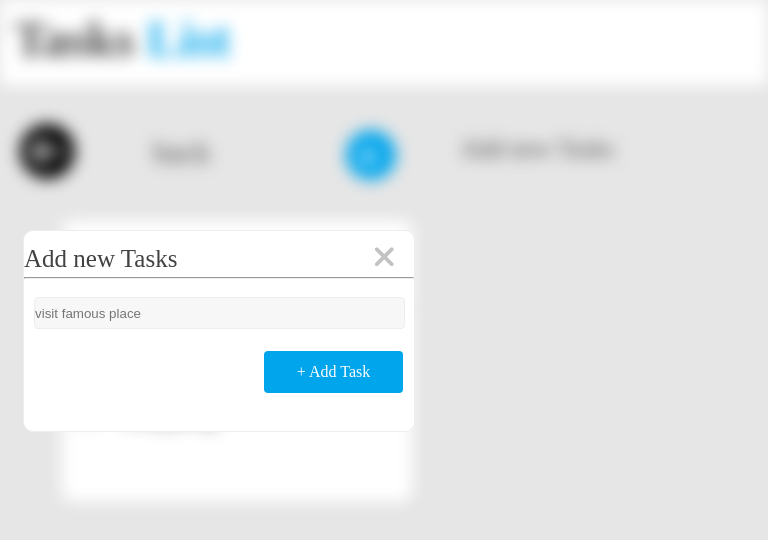
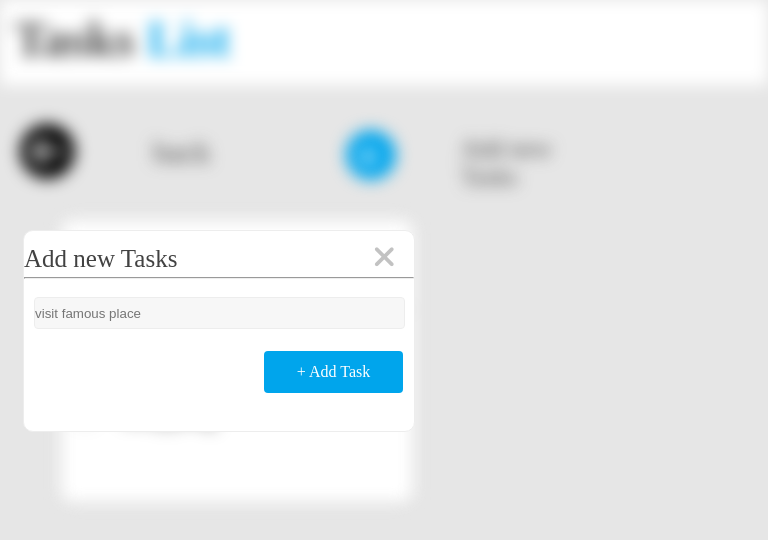
Before and after one commit to Kunalsharma56/project3, a plain HTML site: page index3.html in a window 768 px wide. Drawn offline with Linux system fonts and the light colour scheme.

Commit message:
Update style.css

```diff
--- a/style.css
+++ b/style.css
@@ -260,6 +260,7 @@ input[ type="checkbox"] {
     }
     .container2{
         padding-left: 30px;
+        width:370px;
     }
     .container5{
         top: 230px;
@@ -277,4 +278,7 @@ input[ type="checkbox"] {
     .back{
         left: 20px;
     }
+    .box3{
+        width:150px;
+    }
 }
```
